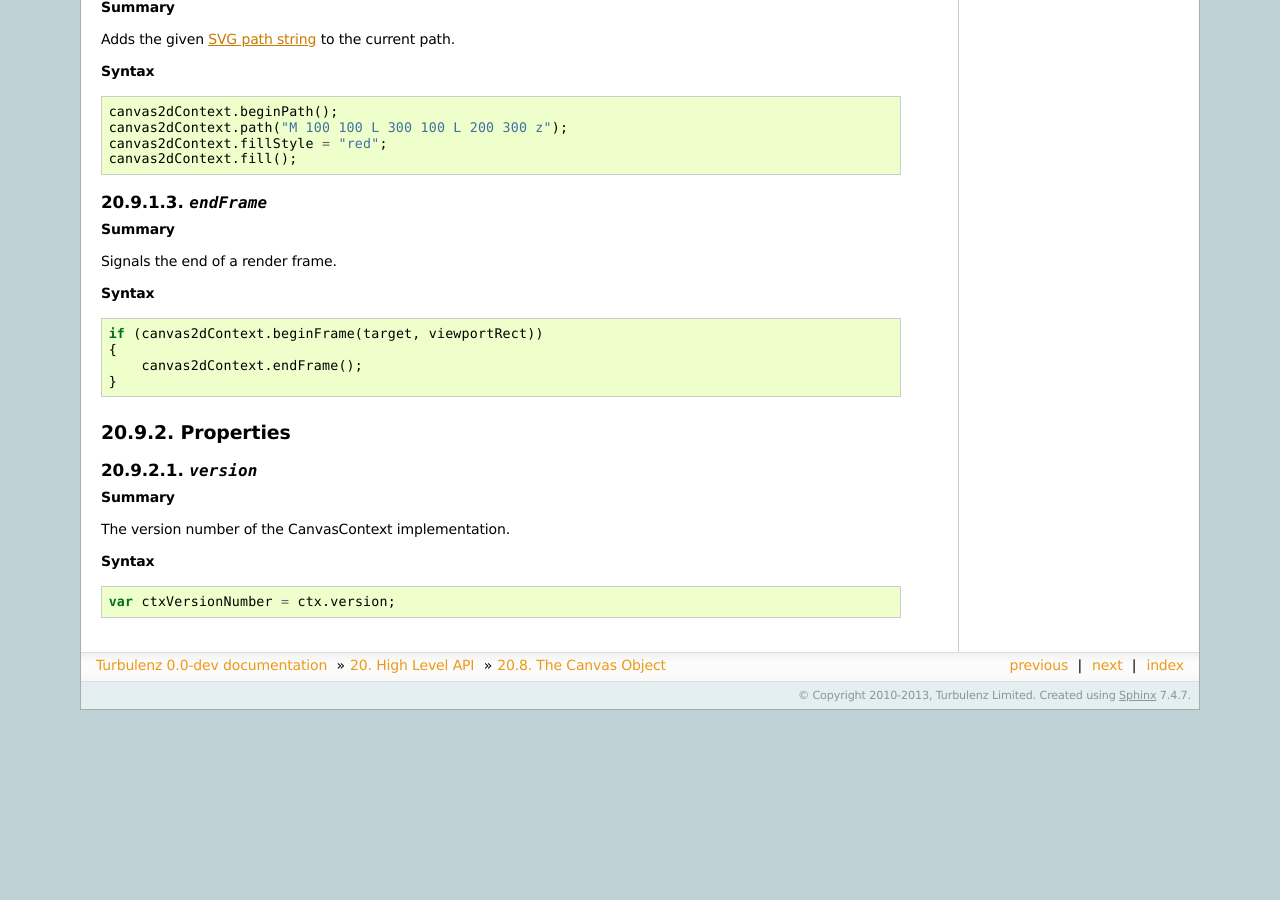
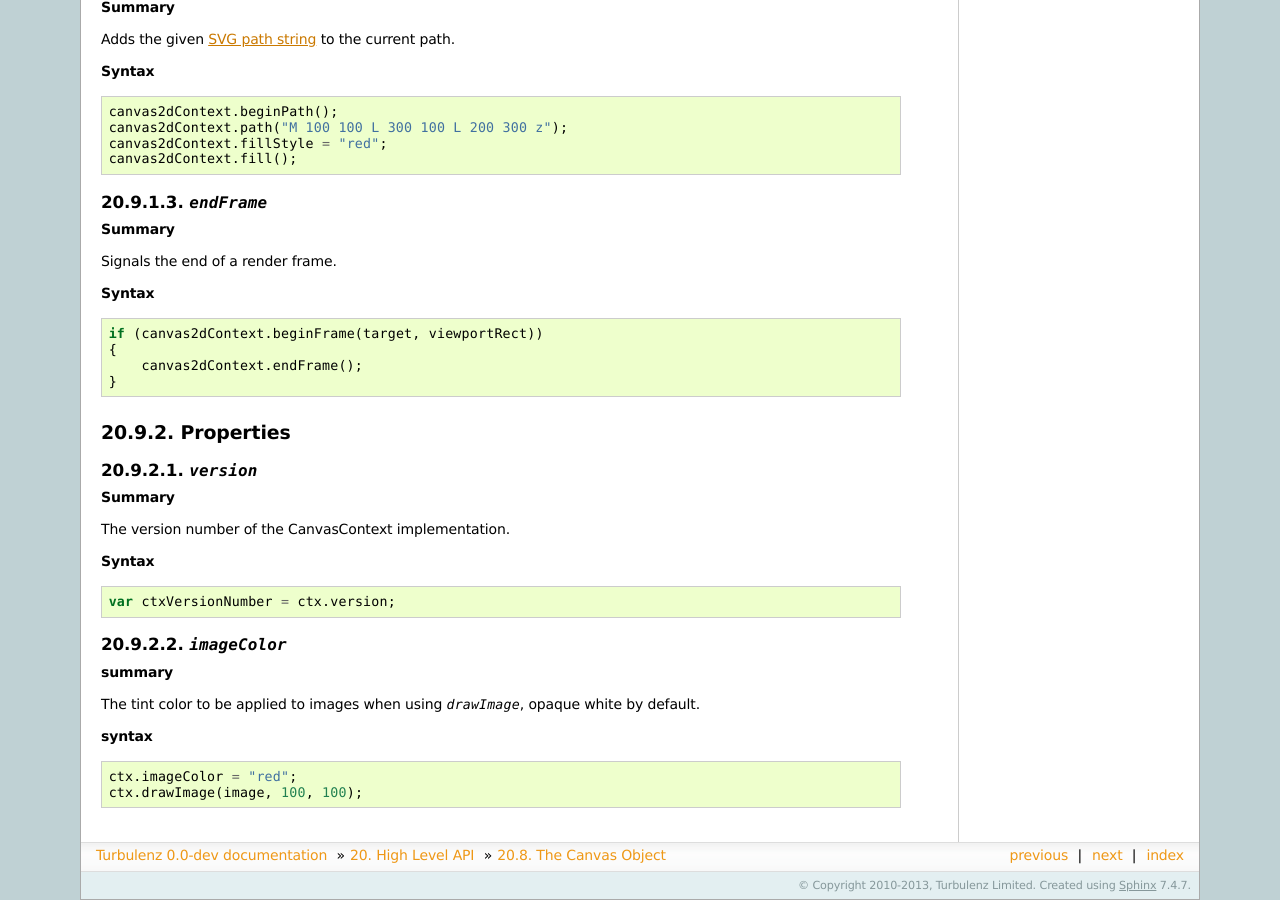
Before and after one commit to turbulenz/turbulenz_engine, a Sphinx documentation site: the page built from docs/source/jslibrary_api/canvas_api.rst, in a window 1280 px wide and 900 px high, scrolled down 4278 px. Built offline with Sphinx 7.4.7, drawn with Linux system fonts in a browser that asks for light colours; before the commit the page ends 4988 px from its top, so only the background shows below that.

Commit message:
Added support for imageColor.

```diff
--- a/docs/source/jslibrary_api/canvas_api.rst
+++ b/docs/source/jslibrary_api/canvas_api.rst
@@ -349,3 +349,20 @@ The version number of the CanvasContext implementation.
 **Syntax** ::
 
     var ctxVersionNumber = ctx.version;
+
+
+.. index::
+    pair: canvascontext; imageColor
+
+`imageColor`
+------------
+
+**summary**
+
+The tint color to be applied to images when using `drawImage`,
+opaque white by default.
+
+**syntax** ::
+
+    ctx.imageColor = "red";
+    ctx.drawImage(image, 100, 100);
```
Also changed, not shown: 1 other file.
